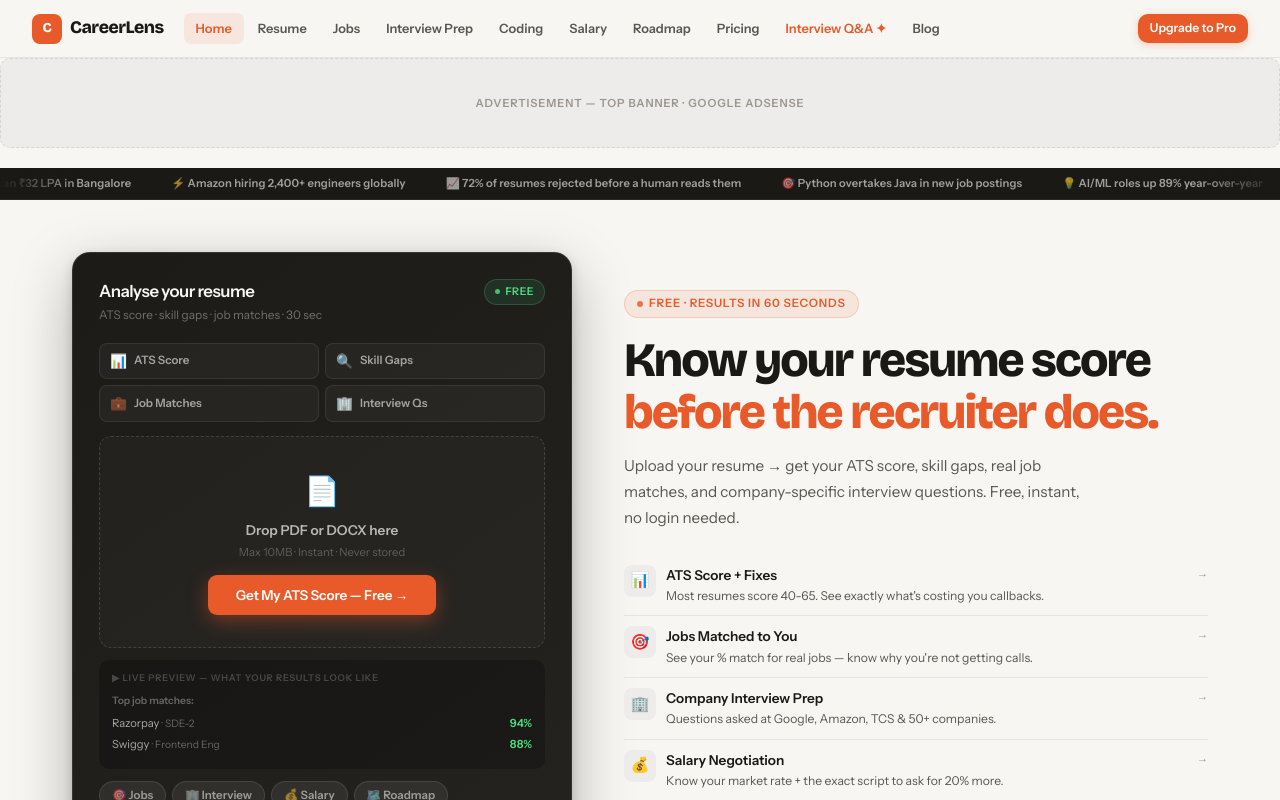
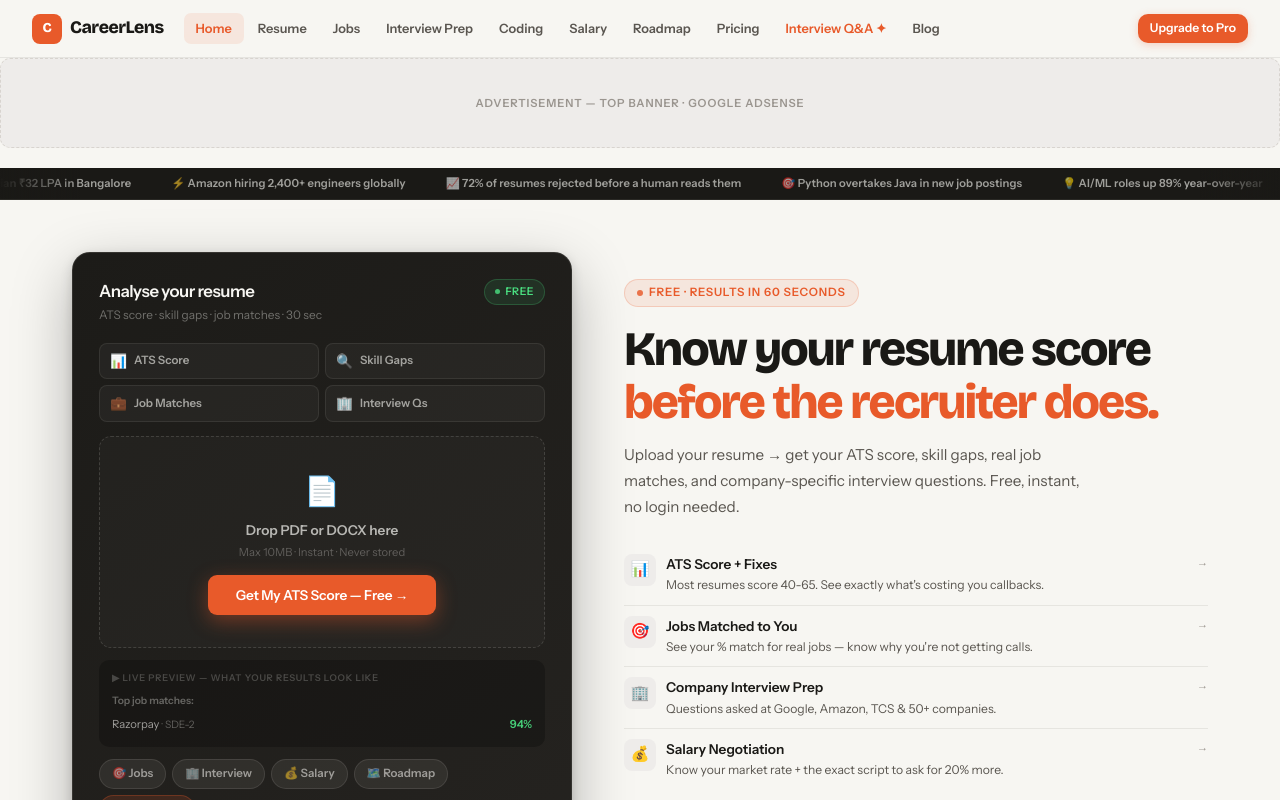
Before and after one commit to faraz0104/careerlens, a Next.js app: page / in a window 1280 px wide. Shown: the top 800 px of the page. Built offline with nearby package versions, Linux system fonts and the light colour scheme.

Commit message:
Fix demo animation loop: track all timer IDs, prevent timer leaks

```diff
--- a/app/CareerLens.jsx
+++ b/app/CareerLens.jsx
@@ -771,40 +771,53 @@
   const [scoreVal, setScoreVal] = useState(0);
   const [shownGaps, setShownGaps] = useState(0);
   const [shownJobs, setShownJobs] = useState(0);
-  const timerRef = useRef(null);
 
   const GAPS = ["System Design basics", "Docker & Kubernetes", "Cloud (AWS/GCP)"];
   const JOBS = [
     { co:"Razorpay", role:"SDE-2", match:94 },
-    { co:"Swiggy", role:"Frontend Eng", match:88 },
+    { co:"Swiggy", role:"Frontend", match:88 },
     { co:"CRED", role:"React Dev", match:91 },
   ];
 
+  // Main loop: track ALL timer IDs so every one gets cleaned up
   useEffect(() => {
-    let scoreIv;
-    const run = () => {
+    const ids = [];
+    const t = (fn, delay) => { const id = setTimeout(fn, delay); ids.push(id); };
+    const CYCLE = 9200;
+
+    const startCycle = () => {
       setPhase(0); setScoreVal(0); setShownGaps(0); setShownJobs(0);
-      timerRef.current = setTimeout(() => {
-        setPhase(1);
-        let s = 0;
-        scoreIv = setInterval(() => {
-          s += 3; if (s >= 73) { s = 73; clearInterval(scoreIv); }
-          setScoreVal(s);
-        }, 22);
-        timerRef.current = setTimeout(() => {
-          setPhase(2);
-          [0,1,2].forEach(i => setTimeout(() => setShownGaps(i+1), i*450));
-          timerRef.current = setTimeout(() => {
-            setPhase(3);
-            [0,1,2].forEach(i => setTimeout(() => setShownJobs(i+1), i*380));
-            timerRef.current = setTimeout(run, 3200);
-          }, 2200);
-        }, 1900);
-      }, 1400);
+      t(() => setPhase(1), 1400);
+      t(() => { setPhase(2); setShownGaps(0); }, 3500);
+      t(() => setShownGaps(1), 3900);
+      t(() => setShownGaps(2), 4350);
+      t(() => setShownGaps(3), 4800);
+      t(() => { setPhase(3); setShownJobs(0); }, 5700);
+      t(() => setShownJobs(1), 6080);
+      t(() => setShownJobs(2), 6460);
+      t(() => setShownJobs(3), 6840);
     };
-    run();
-    return () => { clearTimeout(timerRef.current); clearInterval(scoreIv); };
+
+    startCycle();
+    const loop = setInterval(() => {
+      ids.forEach(clearTimeout);
+      ids.length = 0;
+      startCycle();
+    }, CYCLE);
+
+    return () => { clearInterval(loop); ids.forEach(clearTimeout); };
   }, []);
+
+  // Score count-up tied to phase 1 only, auto-cleans when phase changes
+  useEffect(() => {
+    if (phase !== 1) { if (phase === 0) setScoreVal(0); return; }
+    let s = 0;
+    const iv = setInterval(() => {
+      s += 3; setScoreVal(s);
+      if (s >= 73) clearInterval(iv);
+    }, 22);
+    return () => clearInterval(iv);
+  }, [phase]);
 
   const r = 26, c = 2 * Math.PI * r;
   const scoreColor = scoreVal >= 70 ? "#4ade80" : scoreVal >= 50 ? "#fbbf24" : "#e85a2a";
```
